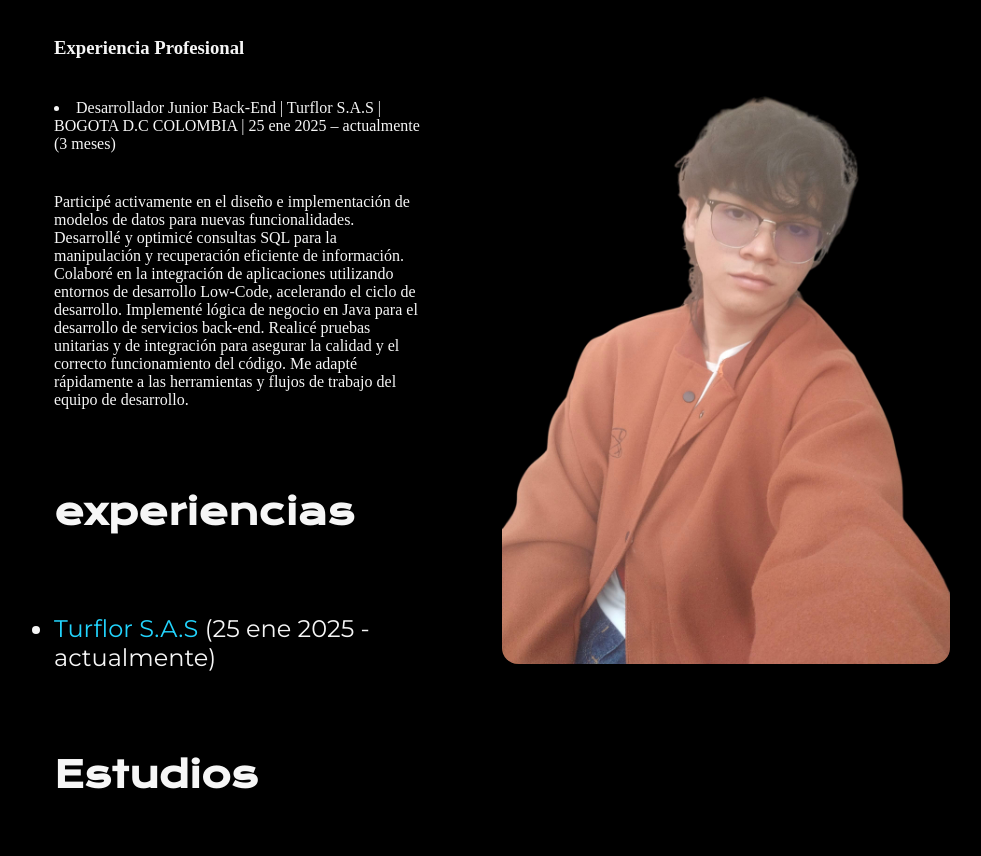
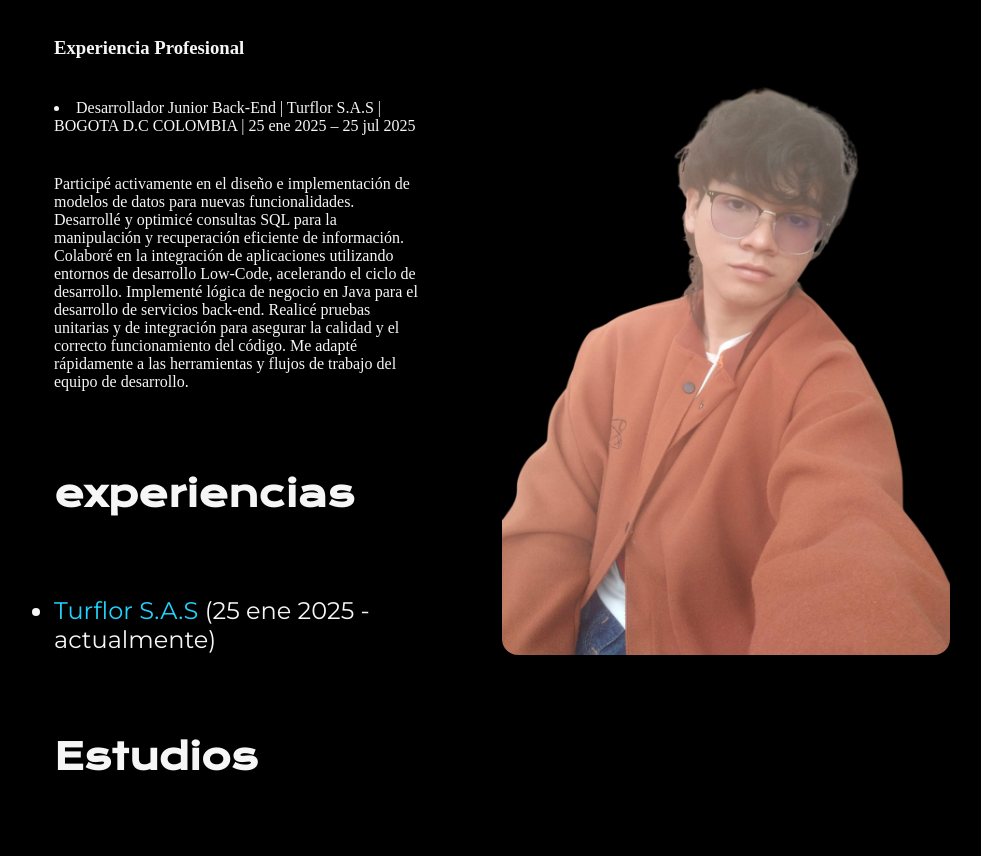
Before and after one commit to SebasthSegura/Portafolio, a plain HTML site: page curriculum.html in a window 1280 px wide. Shown: the part 951-1807 px from the top of the page, without its empty margins (138-1119 px from the left). Drawn offline with nearby package versions, Linux system fonts and the light colour scheme.

Commit message:
update curriculum

```diff
--- a/curriculum.html
+++ b/curriculum.html
@@ -50,8 +50,7 @@
 
                 <h3 class="presentacion__contend_text_h3">Experiencia Profesional</h3>
 
-                <li class="presentacion__contend_text_li">Desarrollador Junior Back-End | Turflor S.A.S | BOGOTA D.C COLOMBIA | 25 ene 2025 – actualmente (3
-                    meses)</li>
+                <li class="presentacion__contend_text_li">Desarrollador Junior Back-End | Turflor S.A.S | BOGOTA D.C COLOMBIA | 25 ene 2025 – 25 jul 2025</li>
 
                <p class="presentacion__contend_text_p2"> Participé activamente en el diseño e implementación de modelos de datos para nuevas funcionalidades.
                 Desarrollé y optimicé consultas SQL para la manipulación y recuperación eficiente de información.
```
